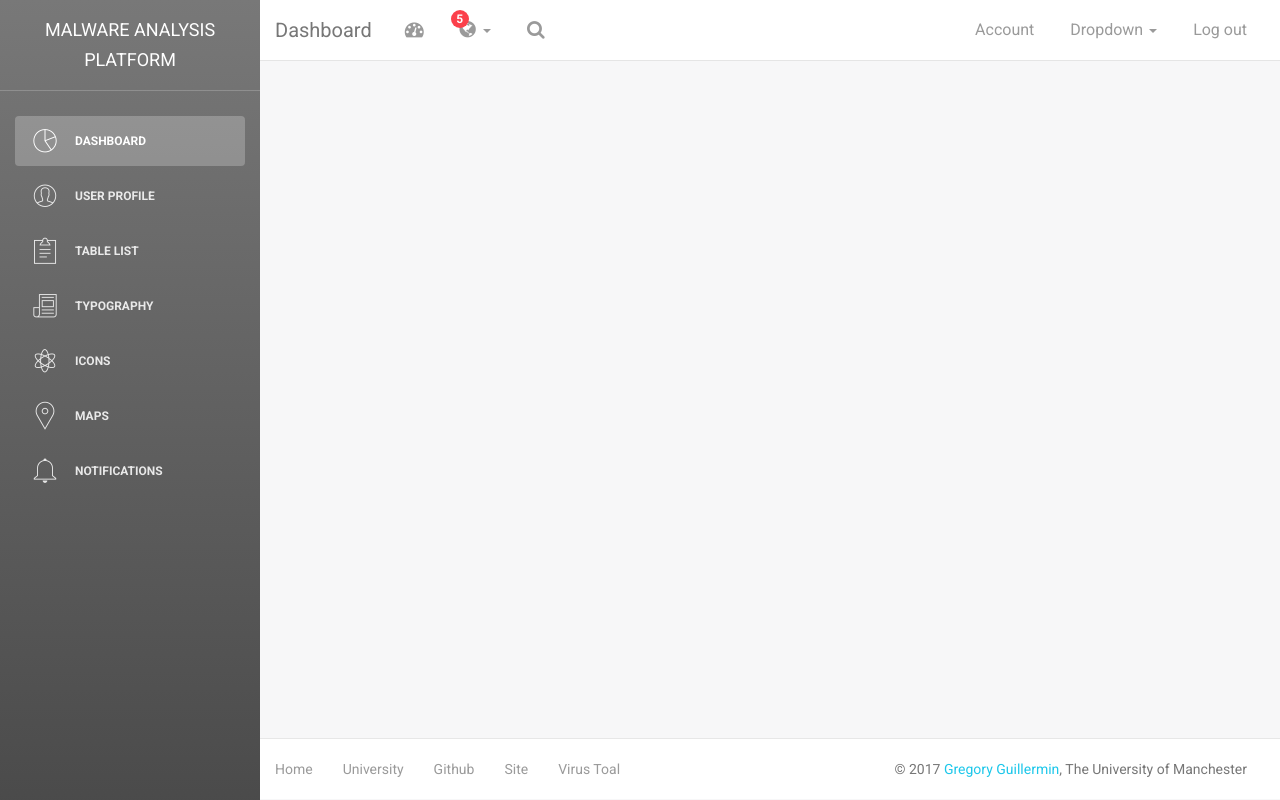
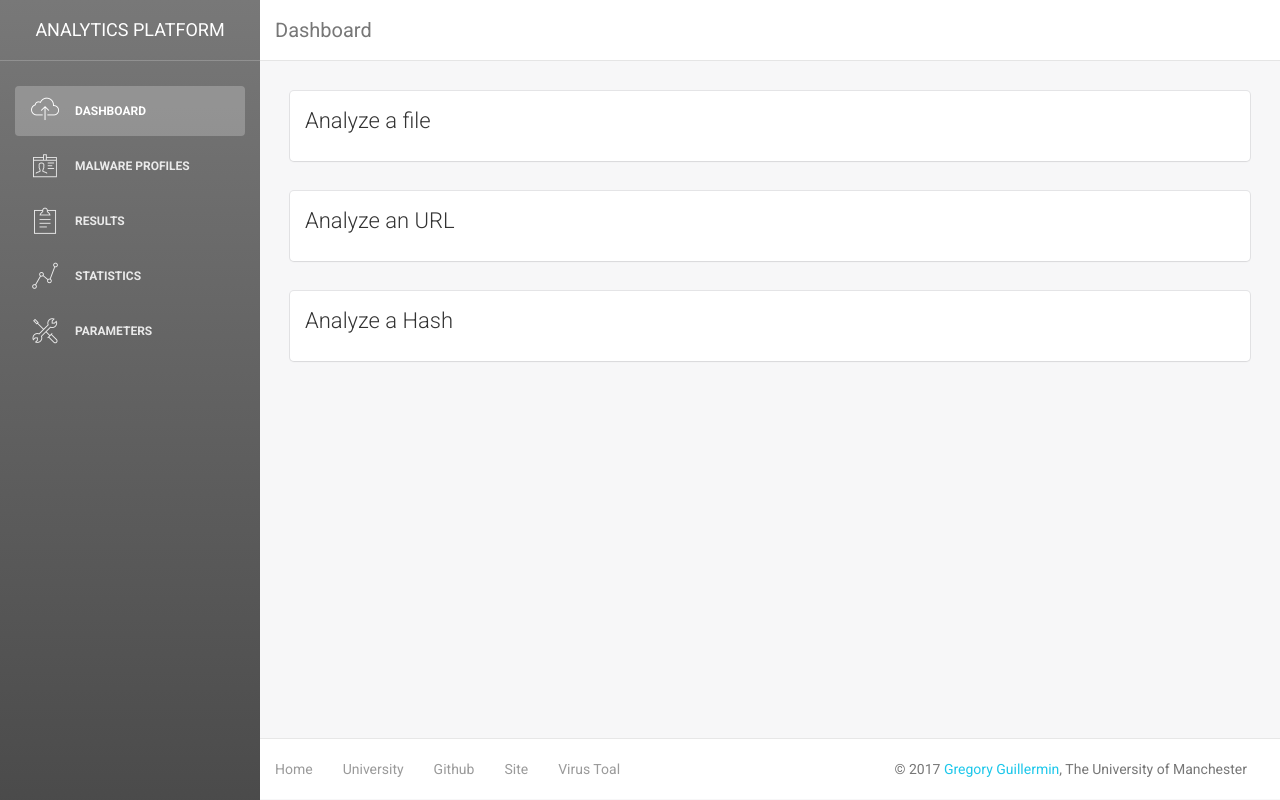
Before and after one commit to gregorygui/digitalforensic, a Django app: page / in a window 1280 px wide. Run offline with Django 3.2, Linux system fonts and the light colour scheme; some libraries are stand-ins or nearby versions.

Commit message:
Template and index improvements

```diff
--- a/MalwareAnalysis/classification/templates/classification/DashboardStruct.html
+++ b/MalwareAnalysis/classification/templates/classification/DashboardStruct.html
@@ -7,7 +7,7 @@
 	<link rel="icon" type="image/png" href="{% static 'classification/img/favicon.ico' %}">
 	<meta http-equiv="X-UA-Compatible" content="IE=edge,chrome=1" />
 
-	<title>Malware Analysis Plateform</title>
+	<title>Malware Analysis Platform</title>
 
 	<meta content='width=device-width, initial-scale=1.0, maximum-scale=1.0, user-scalable=0' name='viewport' />
     <meta name="viewport" content="width=device-width" />
@@ -48,51 +48,39 @@
     	<div class="sidebar-wrapper">
             <div class="logo">
                 <a href="{% url 'classification:index' %}" class="simple-text">
-                    Malware Analysis Platform
+                    Analytics Platform
                 </a>
             </div>
 
             <ul class="nav">
                 <li class="active">
                     <a href="{% url 'classification:index' %}">
-                        <i class="pe-7s-graph"></i>
+                        <i class="pe-7s-cloud-upload"></i>
                         <p>Dashboard</p>
                     </a>
                 </li>
                 <li>
-                    <a href="user.html">
-                        <i class="pe-7s-user"></i>
-                        <p>User Profile</p>
+                    <a href="#">
+                        <i class="pe-7s-id"></i>
+                        <p>Malware Profiles</p>
                     </a>
                 </li>
                 <li>
-                    <a href="table.html">
+                    <a href="#">
                         <i class="pe-7s-note2"></i>
-                        <p>Table List</p>
+                        <p>Results</p>
                     </a>
                 </li>
                 <li>
-                    <a href="typography.html">
-                        <i class="pe-7s-news-paper"></i>
-                        <p>Typography</p>
+                    <a href="#">
+                        <i class="pe-7s-graph1"></i>
+                        <p>Statistics</p>
                     </a>
                 </li>
                 <li>
-                    <a href="icons.html">
-                        <i class="pe-7s-science"></i>
-                        <p>Icons</p>
-                    </a>
-                </li>
-                <li>
-                    <a href="maps.html">
-                        <i class="pe-7s-map-marker"></i>
-                        <p>Maps</p>
-                    </a>
-                </li>
-                <li>
-                    <a href="notifications.html">
-                        <i class="pe-7s-bell"></i>
-                        <p>Notifications</p>
+                    <a href="#">
+                        <i class="pe-7s-tools"></i>
+                        <p>Parameters</p>
                     </a>
                 </li>
             </ul>
@@ -114,66 +102,8 @@
                 <div class="collapse navbar-collapse">
                     <ul class="nav navbar-nav navbar-left">
                         <li>
-                            <a href="#" class="dropdown-toggle" data-toggle="dropdown">
-                                <i class="fa fa-dashboard"></i>
-								<p class="hidden-lg hidden-md">Dashboard</p>
-                            </a>
+							<p class="hidden-lg hidden-md">Dashboard</p>
                         </li>
-                        <li class="dropdown">
-                              <a href="#" class="dropdown-toggle" data-toggle="dropdown">
-                                    <i class="fa fa-globe"></i>
-                                    <b class="caret hidden-sm hidden-xs"></b>
-                                    <span class="notification hidden-sm hidden-xs">5</span>
-									<p class="hidden-lg hidden-md">
-										5 Notifications
-										<b class="caret"></b>
-									</p>
-                              </a>
-                              <ul class="dropdown-menu">
-                                <li><a href="#">Notification 1</a></li>
-                                <li><a href="#">Notification 2</a></li>
-                                <li><a href="#">Notification 3</a></li>
-                                <li><a href="#">Notification 4</a></li>
-                                <li><a href="#">Another notification</a></li>
-                              </ul>
-                        </li>
-                        <li>
-                           <a href="">
-                                <i class="fa fa-search"></i>
-								<p class="hidden-lg hidden-md">Search</p>
-                            </a>
-                        </li>
-                    </ul>
-
-                    <ul class="nav navbar-nav navbar-right">
-                        <li>
-                           <a href="">
-                               <p>Account</p>
-                            </a>
-                        </li>
-                        <li class="dropdown">
-                              <a href="#" class="dropdown-toggle" data-toggle="dropdown">
-                                    <p>
-										Dropdown
-										<b class="caret"></b>
-									</p>
-                              </a>
-                              <ul class="dropdown-menu">
-                                <li><a href="#">Action</a></li>
-                                <li><a href="#">Another action</a></li>
-                                <li><a href="#">Something</a></li>
-                                <li><a href="#">Another action</a></li>
-                                <li><a href="#">Something</a></li>
-                                <li class="divider"></li>
-                                <li><a href="#">Separated link</a></li>
-                              </ul>
-                        </li>
-                        <li>
-                            <a href="#">
-                                <p>Log out</p>
-                            </a>
-                        </li>
-						<li class="separator hidden-lg hidden-md"></li>
                     </ul>
                 </div>
             </div>
--- a/MalwareAnalysis/classification/templates/classification/index.html
+++ b/MalwareAnalysis/classification/templates/classification/index.html
@@ -1,3 +1,45 @@
 {% extends 'classification/DashboardStruct.html' %}
 {% block body %}
+<div class="row">
+	<div class="container-fluid">
+		<div class="col-md-12">
+			<div class="card">
+				<div class="header">
+					<h4 class="title">Analyze a file</h4>
+				</div>
+				<div class="content">
+
+				</div>
+			</div>
+		</div>
+	</div>
+</div>
+<div class="row">
+	<div class="container-fluid">
+		<div class="col-md-12">
+			<div class="card">
+				<div class="header">
+					<h4 class="title">Analyze an URL</h4>
+				</div>
+				<div class="content">
+
+				</div>
+			</div>
+		</div>
+	</div>
+</div>
+<div class="row">
+	<div class="container-fluid">
+		<div class="col-md-12">
+			<div class="card">
+				<div class="header">
+					<h4 class="title">Analyze a Hash</h4>
+				</div>
+				<div class="content">
+
+				</div>
+			</div>
+		</div>
+	</div>
+</div>
 {% endblock %}
```
